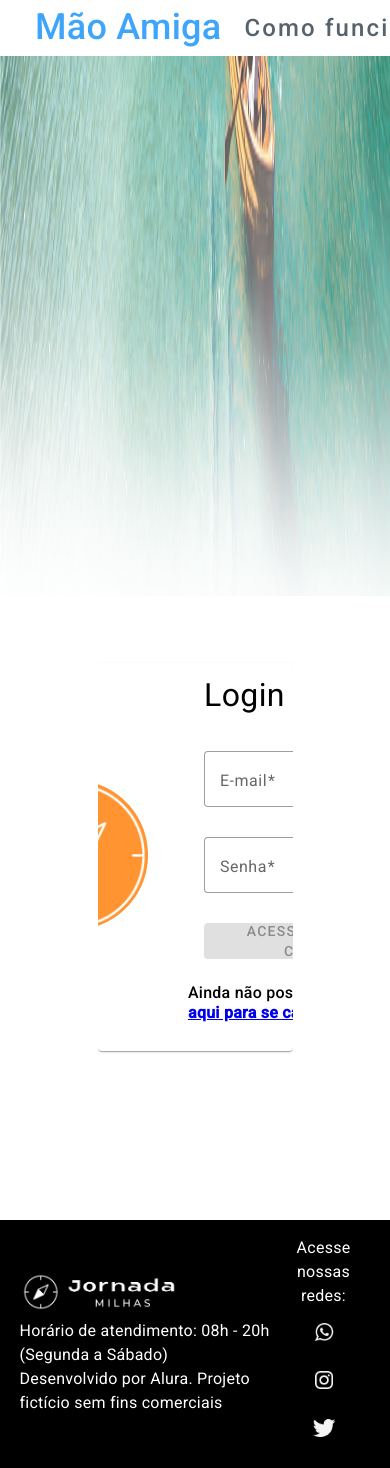
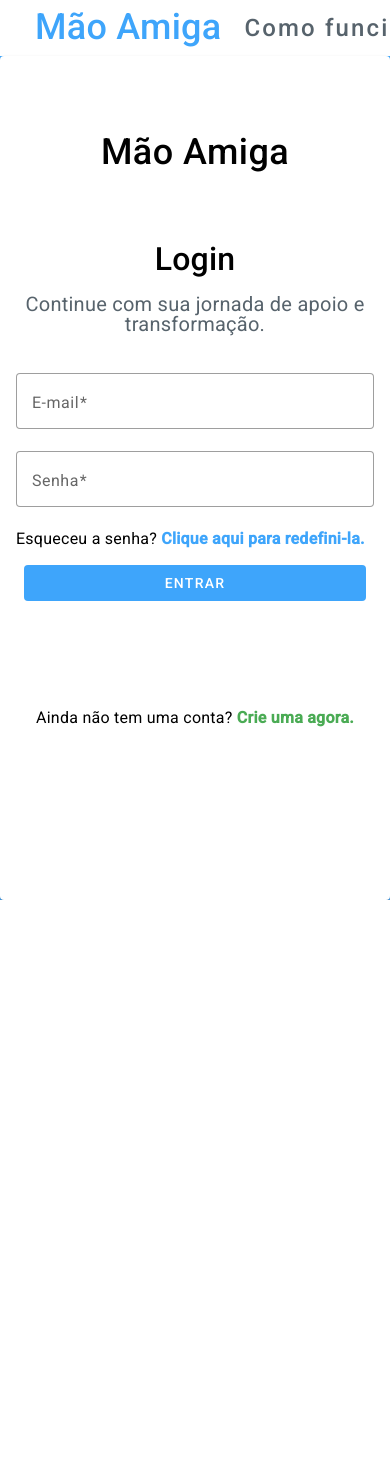
Before and after one commit to StefanyMikaelle/HackForChangeAlura, an Angular app: page /login in a window 390 px wide. Shown: the top 1468 px of the page. After the commit the page ends 900 px from the top, so only its background shows below. Built offline with nearby package versions, Linux system fonts and the light colour scheme.

Commit message:
Login Component (responsive)

```diff
--- a/src/app/app.component.html
+++ b/src/app/app.component.html
@@ -1,3 +1,2 @@
 <app-header></app-header>
 <router-outlet></router-outlet>
-<app-footer></app-footer>
--- a/src/app/pages/login/login.component.html
+++ b/src/app/pages/login/login.component.html
@@ -1,18 +1,11 @@
-<app-banner
-  src="assets/imagens/banner-login.png"
-  alt="Banner da tela de login">
-</app-banner>
-<section class="login-component">
+<div class="login-component">
   <mat-card class="login">
-    <div class="image-container">
-      <figure>
-        <img src="assets/imagens/simbolo-bussola.png" alt="Símbolo de uma bússola laranja">
-      </figure>
-    </div>
-    <div class="form-container">
       <mat-card-header>
-        <mat-card-title>Login</mat-card-title>
+        <mat-card-title>Mão Amiga</mat-card-title>
+        <mat-card-subtitle>Login</mat-card-subtitle>
+        <p class="subtitulo">Continue com sua jornada de apoio e transformação.</p>
       </mat-card-header>
+      <div class="form-container">
       <form [formGroup]="loginForm">
         <mat-card-content>
           <mat-form-field appearance="outline">
@@ -26,16 +19,20 @@
             <input matInput formControlName="senha" type="password" placeholder="Digite sua senha">
             <mat-error *ngIf="loginForm.get('senha')?.errors">Senha é obrigatória</mat-error>
           </mat-form-field>
+          <p class="fogot-password">Esqueceu a senha?
+            <a routerLink="/forgotpass">Clique aqui para redefini-la.</a>
+          </p>
+          <mat-card-actions>
+            <button [disabled]="loginForm.invalid" mat-flat-button (click)="login()">
+              ENTRAR
+            </button>
+          </mat-card-actions>
         </mat-card-content>
-        <mat-card-actions>
-          <button [disabled]="loginForm.invalid" mat-flat-button color="primary" (click)="login()">
-            ACESSAR MINHA CONTA
-          </button>
-        </mat-card-actions>
-        <p>Ainda não possui conta?
-          <a routerLink="/cadastro"><strong><u>Clique aqui para se cadastrar!</u></strong></a>
+        <p class="new-account">Ainda não tem uma conta?
+          <a routerLink="/cadastro">Crie uma agora.</a>
         </p>
       </form>
     </div>
   </mat-card>
-</section>
+    <span class="blue"></span>
+</div>
--- a/src/app/pages/login/login.component.scss
+++ b/src/app/pages/login/login.component.scss
@@ -1,66 +1,156 @@
-.login-component {
-  max-width: 50%;
-  min-height: 74%;
-  overflow-y: hidden;
+.login-component{
+  display: flex;
+  flex-direction: row;
+  height: 100vh;
+  background-color: #3EA5FB;
+}
+
+mat-card{
   display: flex;
   flex-direction: column;
-  margin: 0 auto;
-
-  .login {
-    display: flex;
-    flex-direction: row;
-    justify-content: center;
-    margin-top: 68px;
+  height: 100vh;
 }
 
-  .image-container {
+mat-card-header{
   display: flex;
-    justify-content: center;
-    align-items: center;
+  flex-direction: column;
+  justify-content: flex-start;
+  margin-top: 4rem;
+  margin-left: 4rem;
 }
 
-  .form-container {
+mat-card-title{
+  font-size: 48px;
+  font-weight: 500;
+}
+
+mat-card-subtitle{
+  color: black;
+  margin-top: 5rem;
+  font-size: 32px;
+}
+
+.subtitulo{
+  margin-top: 1.5rem;
+  font-size: 20px;
+  color: #57636C;
+}
+
+form{
   display: flex;
   flex-direction: column;
-    padding-bottom: 16px;
+  justify-content: flex-start;
+}
 
-    mat-card-header {
-      margin-bottom: 24px;
+.login{
+  min-width: 50%;
+}
 
-      mat-card-title {
-        font-size: 32px;
-        font-weight: 400;
+mat-form-field{
+  width:650px;
+}
+
+mat-card-content{
+  display: flex;
+  flex-direction: column;
+  align-items: flex-start;
+  margin-left: 4rem;
+}
+
+mat-card-actions{
+  padding-bottom: 30%;
+}
+
+button[mat-flat-button]{
+  width: 650px;
+  color: white;
+  background-color: #3EA5FB;
+}
+
+p{
+  font-size: 16px;
+}
+
+.new-account{
+  margin-left: 5rem;
+}
+
+a {
+  text-decoration: none;
+  cursor: pointer;
+  color: #4AAB54;
+  font-weight: bold;
+
+  &:active {
+    color: #3EA5FB;
   }
 }
 
-    mat-card-content {
-      display: flex;
-      flex-direction: column;
-      gap: 8px;
+.fogot-password > a {
+  color: #3EA5FB;
 }
 
-    mat-card-actions {
-      display: flex;
+mat-error{
+  color: #3EA5FB;
+}
+
+@media (max-width: 768px) {
+  .login-component {
     flex-direction: column;
-      align-items: normal;
+    height: auto;
+  }
 
-      button {
-        margin: 0 8px;
-        margin-bottom: 16px;
+  .login {
+    width: 100%;
   }
+
+  .blue {
+    display: none;
+  }
+
+  mat-card-title {
+    margin-top: 2rem;
+    margin-left: 0;
+    font-size: 36px;
+  }
+
+  mat-card-header {
+    margin-top: 2rem;
+    margin-bottom: 15px;
+    margin-left: 0;
+    text-align: center;
+  }
+
+  mat-card-content{
+    margin-left: 0;
+  }
+
+  p .subtitulo {
+    margin-top: 1rem;
+    margin-left: 0;
+    text-align: center;
+    font-size: 16px;
+  }
+
+  mat-form-field {
+    width: 100%;
+  }
+
+  mat-card-actions{
+    width: 100%;
+  }
+
+  button[mat-flat-button] {
+    width: 100%;
   }
 
   p {
-      font-size: 16px;
-      font-weight: 500;
+    margin-bottom: 0.5rem;
+    margin-left: 0;
+    text-align: center;
   }
 
-    a {
-      cursor: pointer;
-
-      &:active {
-        color: #551A8B;
+  .new-account{
+    margin-left: 0;
   }
 }
-  }
-}
```
Lines whose indentation alone changed are shown as unchanged.
